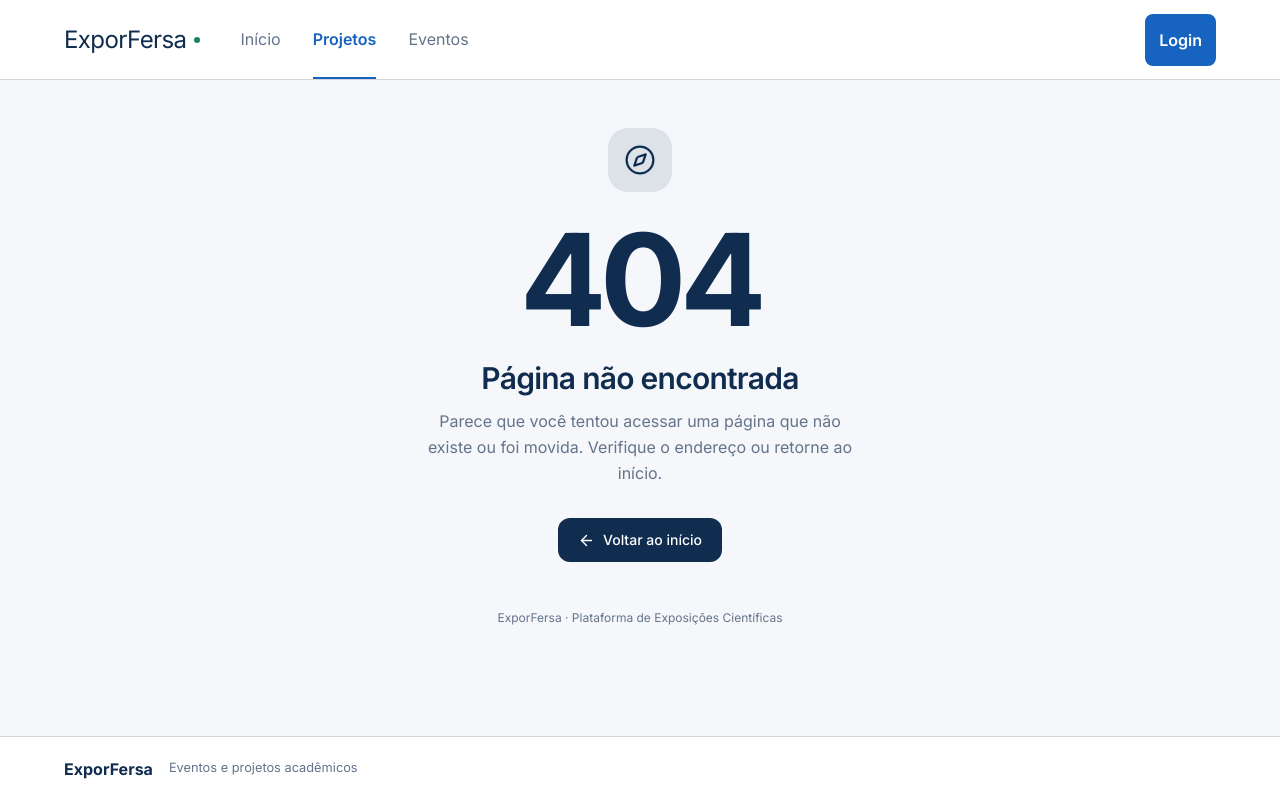
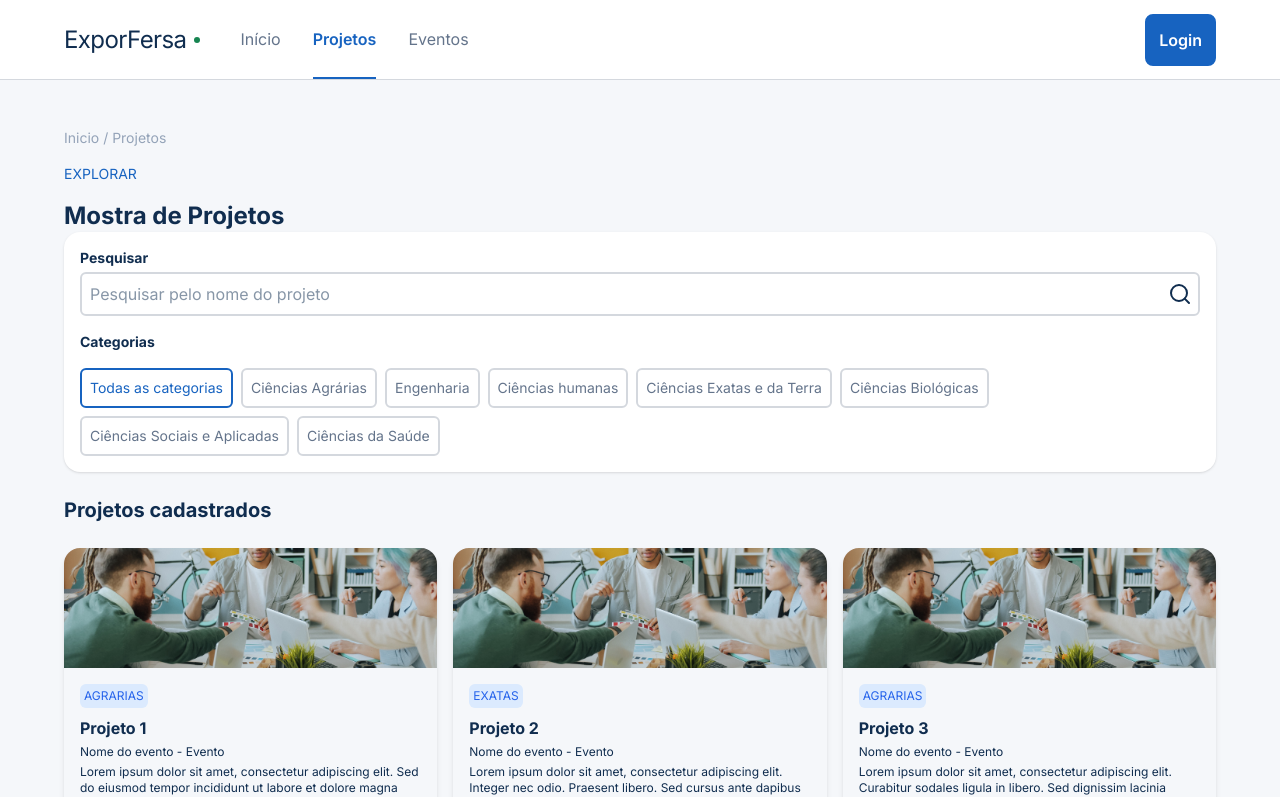
Before and after one commit to RickM19/Exporfersa-frontend, a React (Vite) app: page /projetos in a window 1280 px wide. Shown: the top 797 px of the page. Built offline with nearby package versions, Linux system fonts and the light colour scheme.

Commit message:
feat: add project view page

```diff
--- /dev/null
+++ b/src/pages/projects/ViewProjects.jsx
@@ -0,0 +1,52 @@
+import { Search } from "lucide-react";
+import GridContainer from "../../components/GridContainer";
+import ProjectCard from "../../components/projects/ProjectCard";
+import Card from "../../components/UI/Card";
+import Input from "../../components/UI/Input";
+import { useState } from "react";
+
+const ViewProjects = ({ projects }) => {
+  const [selectedCategory, setSelectedCategory] = useState("Todas as categorias");
+  const categories = ["Todas as categorias", "Ciências Agrárias", "Engenharia", "Ciências humanas", "Ciências Exatas e da Terra", "Ciências Biológicas", "Ciências Sociais e Aplicadas", "Ciências da Saúde"];
+
+  return (
+    <>
+      <div>
+        <div className="flex gap-4 flex-col">
+          <span className="text-sm text-muted block">Inicio / Projetos</span>
+          <span className="text-secondary uppercase text-sm">Explorar</span>
+          <h1 className="text-2xl font-bold">Mostra de Projetos</h1>
+        </div>
+        <Card width="w-full">
+          <div className="flex flex-col gap-4">
+            <div className="relative"><Search className="absolute bottom-2.5 right-2" /><Input label="Pesquisar" placeholder="Pesquisar pelo nome do projeto" /></div>
+            <p className="text-sm font-bold">Categorias</p>
+            <div className="flex flex-wrap gap-2">
+              {
+                categories.map((category, index) => (
+                  <div key={index} className={`border-2 p-2 w-max text-sm rounded-sm cursor-pointer ${selectedCategory == category ? 'text-secondary border-secondary' : 'text-muted-foreground'}`} onClick={() => setSelectedCategory(category)}>{category}</div>
+                ))
+              }
+            </div>
+          </div>
+        </Card>
+        <h2 className="text-xl font-bold my-6">Projetos cadastrados</h2>
+        <GridContainer>
+          {projects.slice(0, 3).map((project) => (
+            <ProjectCard
+              key={project.id}
+              projectId={project.id}
+              title={project.projectName}
+              category={project.category}
+              eventName="Evento"
+              summary={project.summary}
+              status={"APROVADO"}
+            />
+          ))}
+        </GridContainer>
+      </div>
+    </>
+  );
+};
+
+export default ViewProjects;
--- a/src/routes/AppRoutes.jsx
+++ b/src/routes/AppRoutes.jsx
@@ -10,6 +10,7 @@ import { Home } from "../pages/Home";
 import EditEvent from "../pages/events/EditEvent";
 import CreateProject from "../pages/projects/CreateProject";
 import EditProject from "../pages/projects/EditProject";
+import ViewProjects from "../pages/projects/ViewProjects";
 
 const AppRoutes = () => {
   const [projects, setProjects] = useState(mockProjects);
@@ -20,6 +21,7 @@ const AppRoutes = () => {
       <Routes>
         <Route path="/" element={<Content />}>
           <Route index element={<Home projects={projects} events={events} />} />
+          <Route path="/projetos" element={<ViewProjects projects={projects} />} />
           <Route path="/projetos/criar" element={<CreateProject />} />
           <Route path="/projetos/editar" element={<EditProject projetoAntigo={{name: "Projeto 1", event: "Evento 1", description: "lorem ipsum dolor sit amet", videoUrl: "https://www.youtube.com/watch?v=dQw4w9WgXcQ"}} />} />
           <Route path="/admin/eventos/criar" element={<CreateEvent />} />
```
